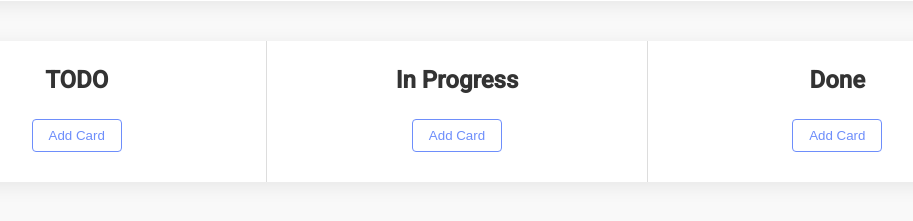
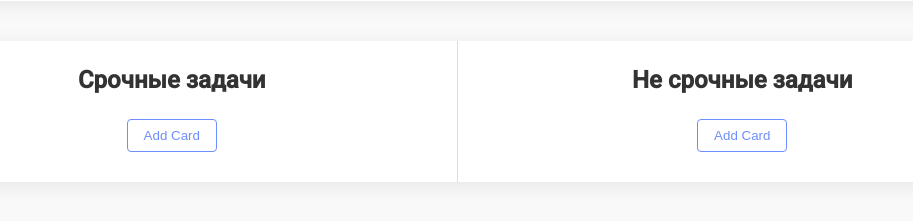
Before and after one commit to nedoninja/places, a Django app: page /profile/ in a window 1280 px wide. Shown: the part 535-756 px from the top of the page, without its empty margins (183-1096 px from the left). Run offline with Django 5.2, Linux system fonts and the light colour scheme; a user stored in the database is signed in; data comes from the database, SQL or seed files in the repository.

Commit message:
update kanbas

```diff
--- a/prg/app/static/css/profile.css
+++ b/prg/app/static/css/profile.css
@@ -169,7 +169,8 @@ body {
 }
 
 .kanban-section {
-    margin-top: 40px;
+    margin-top: 20px;
+    margin-bottom: 20px;
 }
 
 @keyframes pulse {
@@ -199,11 +200,10 @@ body {
 .container {
     display: flex;
     width: 100%;
-    height: 80%;
+    height: auto;
     background-color: var(--card-bg);
     border-radius: 10px;
     overflow: hidden;
-    margin-top: 20px;
     box-shadow: var(--shadow);
 }
 
@@ -235,6 +235,22 @@ body {
 
 .card:active {
     cursor: grabbing;
+}
+
+/* Style for input fields in cards */
+.card input[type="text"],
+.card textarea {
+    width: 100%;
+    padding: 8px;
+    margin-bottom: 5px;
+    border: 1px solid #ddd;
+    border-radius: 4px;
+    box-sizing: border-box;
+}
+
+.card textarea {
+    resize: vertical;
+    height: 70px;
 }
 
 button {
--- a/prg/app/static/js/kanban.js
+++ b/prg/app/static/js/kanban.js
@@ -17,15 +17,20 @@ function addCard(columnId) {
     });
     card.appendChild(colorPicker);
 
-    const cardText = document.createElement('span');
-    cardText.textContent = 'New Card';
-    cardText.addEventListener('click', function() {
-        const newText = prompt('Enter new card name:', cardText.textContent);
-        if (newText) {
-            cardText.textContent = newText;
-        }
-    });
-    card.appendChild(cardText);
+    // Card title input
+    const titleInput = document.createElement('input');
+    titleInput.type = 'text';
+    titleInput.placeholder = 'Title';
+    titleInput.style.width = '100%';
+    titleInput.style.marginBottom = '5px';
+    card.appendChild(titleInput);
+
+    // Card description input
+    const descriptionInput = document.createElement('textarea');
+    descriptionInput.placeholder = 'Description';
+    descriptionInput.style.width = '100%';
+    descriptionInput.style.height = '50px';
+    card.appendChild(descriptionInput);
 
     const deleteButton = document.createElement('button');
     deleteButton.classList.add('delete-button');
--- a/prg/app/templates/profile.html
+++ b/prg/app/templates/profile.html
@@ -62,17 +62,13 @@
 
         <section class="kanban-section animate-slide-up">
             <div class="container">
-                <div class="column" id="todo" ondrop="drop(event)" ondragover="allowDrop(event)">
-                    <h2>TODO</h2>
-                    <button onclick="addCard('todo')">Add Card</button>
+                <div class="column" id="planned" ondrop="drop(event)" ondragover="allowDrop(event)">
+                    <h2>Срочные задачи</h2>
+                    <button onclick="addCard('planned')">Add Card</button>
                 </div>
-                <div class="column" id="inprogress" ondrop="drop(event)" ondragover="allowDrop(event)">
-                    <h2>In Progress</h2>
-                    <button onclick="addCard('inprogress')">Add Card</button>
-                </div>
-                <div class="column" id="done" ondrop="drop(event)" ondragover="allowDrop(event)">
-                    <h2>Done</h2>
-                    <button onclick="addCard('done')">Add Card</button>
+                <div class="column" id="completed" ondrop="drop(event)" ondragover="allowDrop(event)">
+                    <h2>Не срочные задачи</h2>
+                    <button onclick="addCard('completed')">Add Card</button>
                 </div>
             </div>
         </section>
```
Also changed, not shown: prg/app/static/css/cases.css (added), prg/app/templates/cases.html (added).
